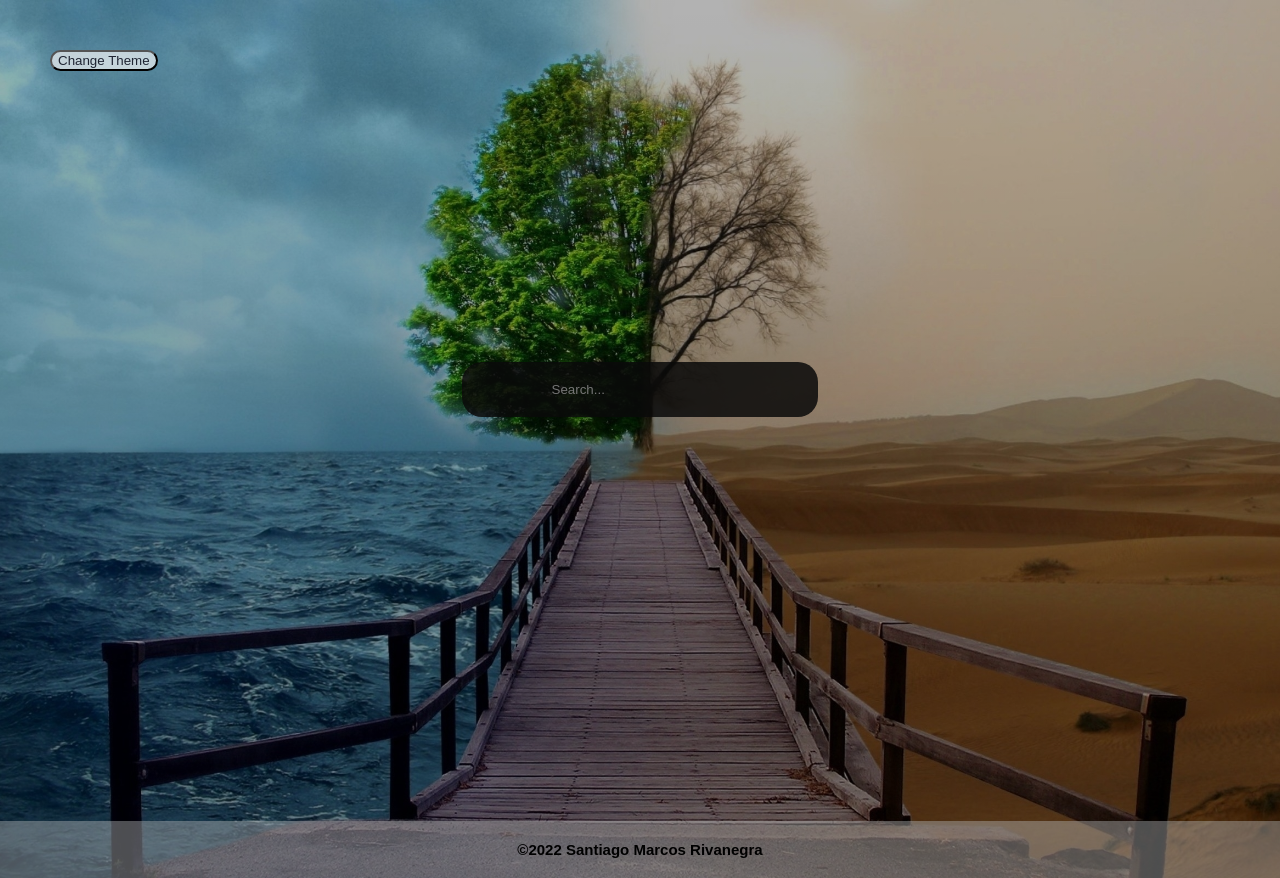
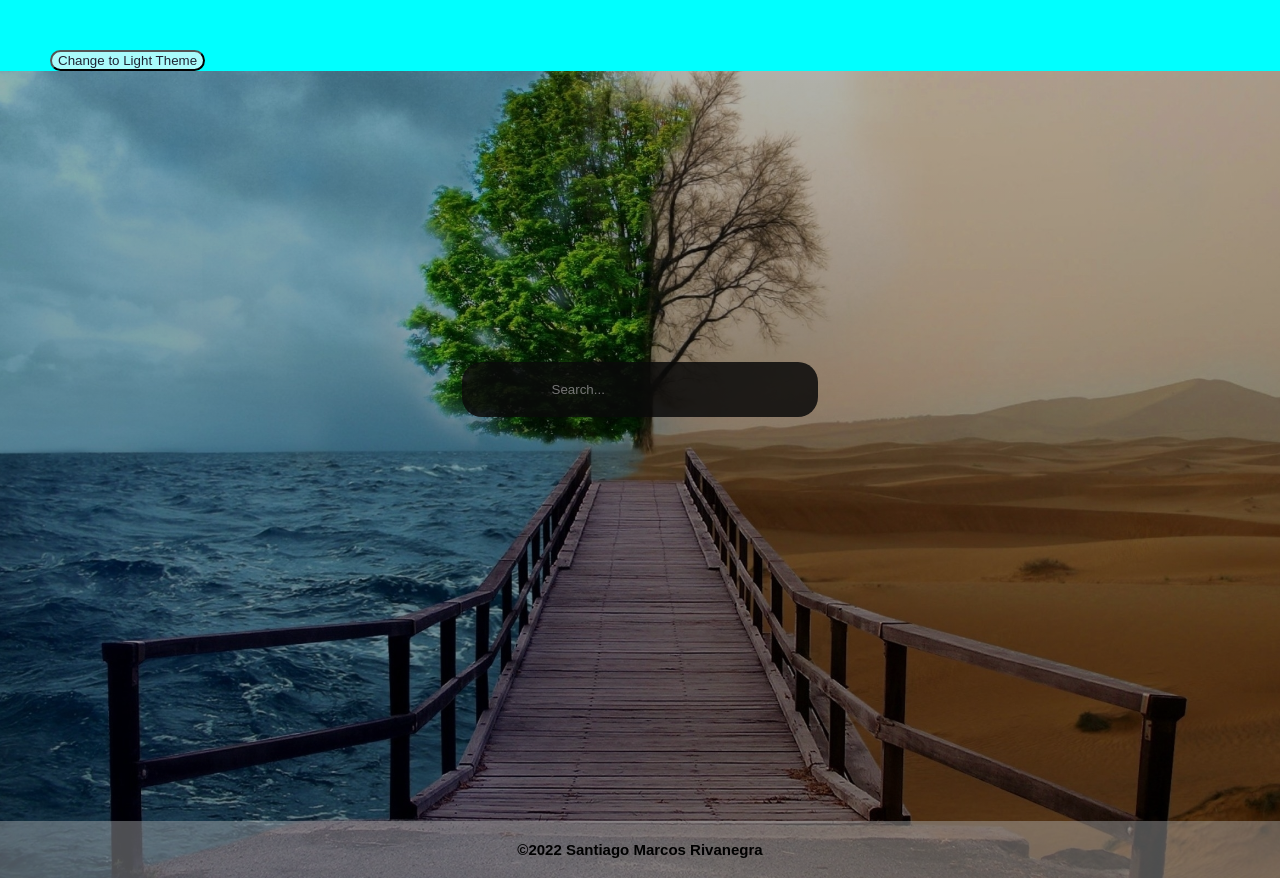
Before and after one commit to SantiagoRivanegra/Weather_PWA, a React (Create React App) app: page / in a window 1280 px wide. Built offline with nearby package versions, Linux system fonts and the light colour scheme.

Commit message:
update theme

```diff
--- a/src/App.css
+++ b/src/App.css
@@ -17,18 +17,6 @@ html, body, #root {
   padding-bottom: 0;
   background-size: cover;
   background-position: center;
-}
-
-#ON.button{
-  color: #aeb6c9;
-  background: rgba(10, 10, 10, 0.85);
-  border-radius: 20px;
-}
-
-#OFF.button{
-  color: #1e2432;
-  background: rgba(250, 250, 250, 0.678);
-  border-radius: 20px;
 }
 
 .main-container {
--- a/src/App.js
+++ b/src/App.js
@@ -3,6 +3,7 @@ import React, { useState } from 'react';
 import { fetchWeather } from './api/fetchWeather';
 import './App.css'
 import Footer from './footer'
+import NavBar from './navBar'
 
 const App = () => {
   const [query, setQuery] = useState('')
@@ -25,11 +26,9 @@ const App = () => {
 
   return (
     <div className="container">
-      <div  className = "containerButton" id = {light}>
-              <button className = "button" id={light} onClick={e => handleLight(e)}>Change Theme</button>
-      </div>
+      <NavBar light={light} handleLight={handleLight}/>
     <div className="main-container">
-      {console.log(light)}
+      {/* {console.log(light)} */}
       <input type='text' className='search' placeholder='Search...' value={query} id={light} onChange={(e) => setQuery(e.target.value)} onKeyPress={search} />
       {weather.main && (
         <div className="city" id = {light}>
--- a/src/api/fetchWeather.js
+++ b/src/api/fetchWeather.js
@@ -9,7 +9,7 @@ export const fetchWeather = async (query) => {
     params: {
       q: query,
       units: 'metric',
-      APPID: API_KEY
+      APPID: API_KEY,
     }
    })
    return data
--- /dev/null
+++ b/src/navBar.css
@@ -0,0 +1,15 @@
+.containerButton{
+  background-color: aqua;
+}
+
+#ON.button{
+  color: #aeb6c9;
+  background: rgba(10, 10, 10, 0.85);
+  border-radius: 20px;
+}
+
+#OFF.button{
+  color: #1e2432;
+  background: rgba(250, 250, 250, 0.678);
+  border-radius: 20px;
+}
--- /dev/null
+++ b/src/navBar.js
@@ -0,0 +1,15 @@
+import React from 'react';
+import './navBar.css'
+
+function NavBar({ light, handleLight }){
+  // console.log(light)
+  return(
+    <div  className = "containerButton" id = {light}>
+      {light === 'ON' ?
+      <button className = "button" id={light} onClick={e => handleLight(e)}>Change to Dark Theme</button>
+      : <button className = "button" id={light} onClick={e => handleLight(e)}>Change to Light Theme</button>}
+    </div>
+  )
+}
+
+export default NavBar;
```
